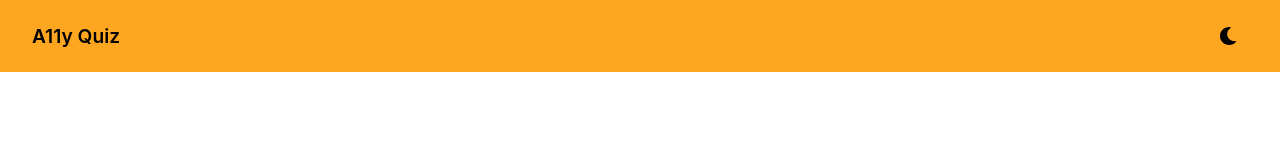
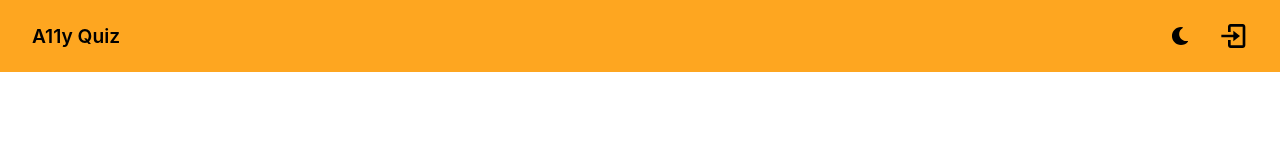
Before and after one commit to manismk/allyquiz, a React (Create React App) app: page / in a window 1280 px wide. Shown: the top 156 px of the page. Built offline with nearby package versions, Linux system fonts and the light colour scheme; no server answers.

Commit message:
feat: login added to the navbar

```diff
--- a/src/components/navbar/Navbar.tsx
+++ b/src/components/navbar/Navbar.tsx
@@ -1,8 +1,25 @@
-import { Flex, Text } from "@chakra-ui/react";
+import {
+  Avatar,
+  Button,
+  Flex,
+  Icon,
+  Popover,
+  PopoverArrow,
+  PopoverBody,
+  PopoverContent,
+  PopoverTrigger,
+  Text,
+} from "@chakra-ui/react";
 import { Link } from "react-router-dom";
+import { useAppSelector } from "../../app/hooks";
 import { ColorModeSwitcher } from "../../ColorModeSwitcher";
+import { BiLogIn } from "react-icons/bi";
+import { signOut } from "firebase/auth";
+import { auth } from "../../firebase";
 
 export const Navbar = () => {
+  const user = useAppSelector((state) => state.auth.user);
+
   return (
     <Flex
       bg="primary.dark"
@@ -19,7 +36,54 @@ export const Navbar = () => {
           A11y Quiz
         </Text>
       </Link>
-      <ColorModeSwitcher justifySelf="flex-end" />
+      <Flex alignItems="center" gap="1rem">
+        <ColorModeSwitcher />
+        {user ? (
+          <Flex flexDirection="column" alignItems="center">
+            <Popover>
+              <PopoverTrigger>
+                <Button
+                  p="0"
+                  minW="unset"
+                  h="unset"
+                  background="transparent"
+                  _hover={{ background: "transparent" }}
+                >
+                  <Avatar
+                    size="sm"
+                    name={user.displayName || undefined}
+                    src={user.photoURL || undefined}
+                  />
+                </Button>
+              </PopoverTrigger>
+              <PopoverContent w="6.5rem">
+                <PopoverArrow />
+                <PopoverBody>
+                  <Button
+                    background="primary.light"
+                    _hover={{ background: "primary.light" }}
+                    onClick={() => {
+                      signOut(auth)
+                        .then(() => {
+                          // Sign-out successful.
+                        })
+                        .catch((error) => {});
+                    }}
+                  >
+                    Logout
+                  </Button>
+                </PopoverBody>
+              </PopoverContent>
+            </Popover>
+          </Flex>
+        ) : (
+          <Link to="/login">
+            <Flex flexDirection="column" alignItems="center">
+              <Icon as={BiLogIn} fontSize="2rem" />
+            </Flex>
+          </Link>
+        )}
+      </Flex>
     </Flex>
   );
 };
```
